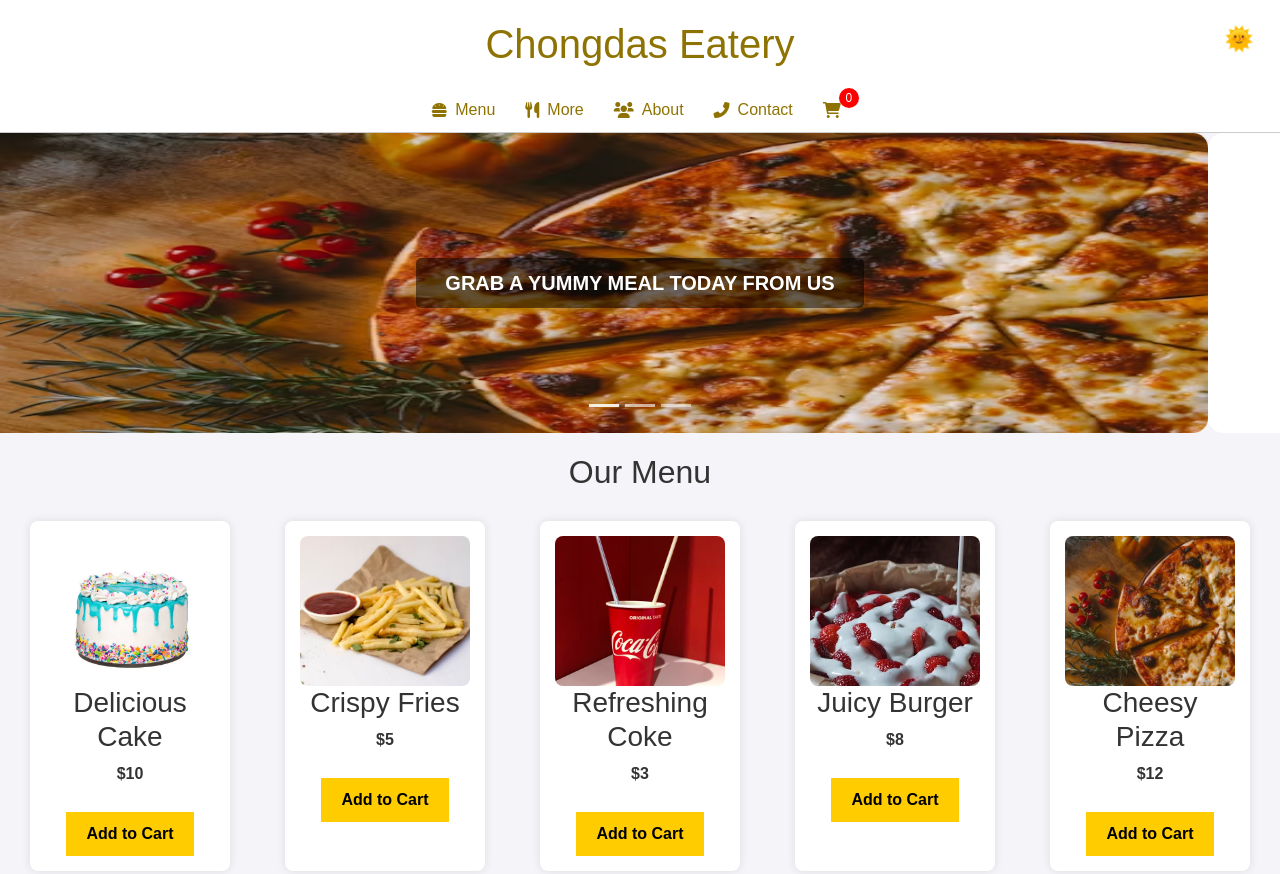
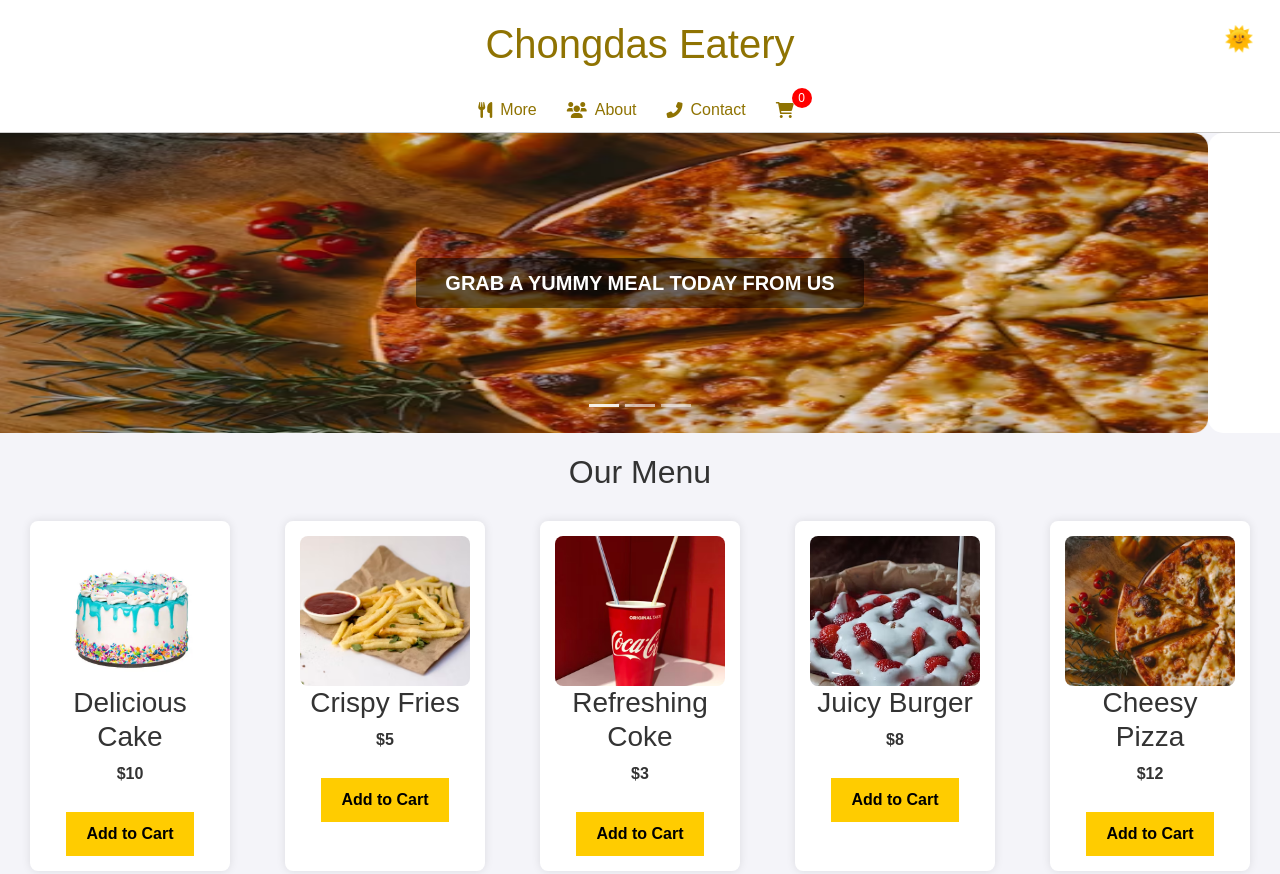
Before and after one commit to networkninja9/chongs, a plain HTML site: page index.html in a window 1280 px wide. Shown: the top 874 px of the page. Drawn offline with nearby package versions, Linux system fonts and the light colour scheme.

Commit message:
Update index.html

```diff
--- a/index.html
+++ b/index.html
@@ -498,7 +498,6 @@ body.dark-mode .socials a:hover {
 
         <!-- Navigation Links -->
         <ul class="menu-bar" id="menu-bar">
-            <li><a href="#menu" aria-label="Menu"><i class="fas fa-hamburger"></i> Menu</a></li>
             <li class="dropdown">
                 <a href="#" aria-label="More"><i class="fas fa-utensils"></i> More</a>
                 <div class="dropdown-content">
```
